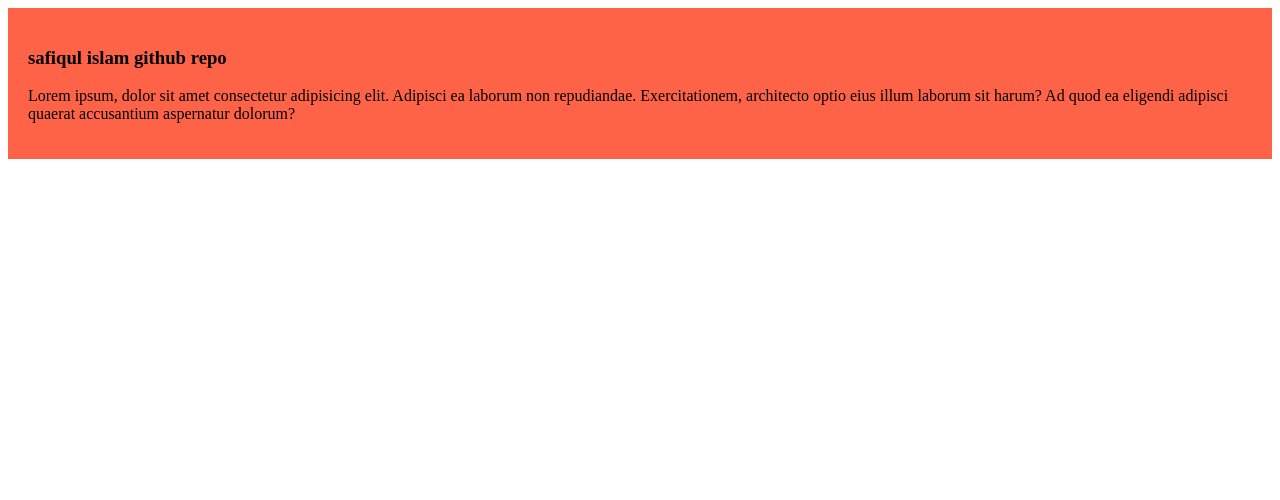
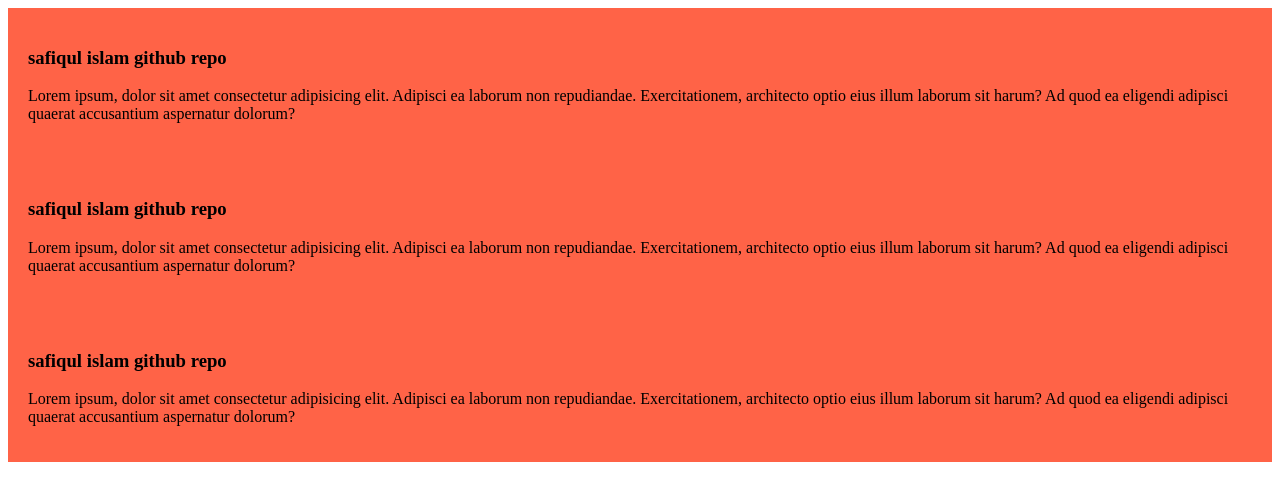
Before and after one commit to safiqul371/safiqul-islam-github-repo, a plain HTML site: page index.html in a window 1280 px wide. Drawn offline with Linux system fonts and the light colour scheme.

Commit message:
added the second and third blog

```diff
--- a/index.html
+++ b/index.html
@@ -11,5 +11,13 @@
         <h3>safiqul islam github repo</h3>
         <p>Lorem ipsum, dolor sit amet consectetur adipisicing elit. Adipisci ea laborum non repudiandae. Exercitationem, architecto optio eius illum laborum sit harum? Ad quod ea eligendi adipisci quaerat accusantium aspernatur dolorum?</p>
     </div>
+    <div>
+        <h3>safiqul islam github repo</h3>
+        <p>Lorem ipsum, dolor sit amet consectetur adipisicing elit. Adipisci ea laborum non repudiandae. Exercitationem, architecto optio eius illum laborum sit harum? Ad quod ea eligendi adipisci quaerat accusantium aspernatur dolorum?</p>
+    </div>
+    <div>
+        <h3>safiqul islam github repo</h3>
+        <p>Lorem ipsum, dolor sit amet consectetur adipisicing elit. Adipisci ea laborum non repudiandae. Exercitationem, architecto optio eius illum laborum sit harum? Ad quod ea eligendi adipisci quaerat accusantium aspernatur dolorum?</p>
+    </div>
 </body>
 </html>
```
